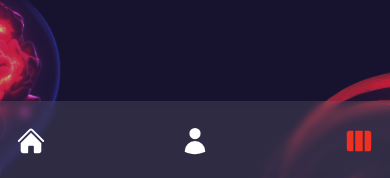
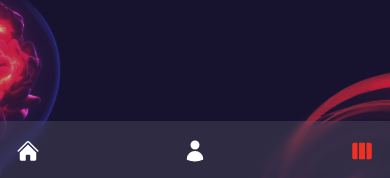
Before and after one commit to can-ates/me-v2, a Next.js app: page /projects in a window 390 px wide. Shown: the part 663-841 px from the top of the page. Built offline with nearby package versions, Linux system fonts and the light colour scheme.

Commit message:
nav style update

```diff
--- a/src/app/components/Nav.tsx
+++ b/src/app/components/Nav.tsx
@@ -17,7 +17,7 @@ const Nav = () => {
   return (
     <nav className="fixed bottom-0 top-0 z-50 mt-auto flex h-max w-full flex-col items-center gap-y-4 xl:right-[2%] xl:h-screen xl:w-16 xl:max-w-md xl:justify-center">
       {/* inner */}
-      <div className="flex h-[80px] w-full items-center justify-between gap-y-10 bg-white/10 px-4 py-8 text-3xl backdrop-blur-sm md:px-40 xl:h-max xl:flex-col xl:justify-center xl:rounded-full xl:px-0 xl:text-xl">
+      <div className="flex h-[60px] w-full items-center justify-between gap-y-10 bg-white/10 px-4 py-4 text-2xl backdrop-blur-sm md:h-[80px] md:px-40 md:py-8 md:text-3xl xl:h-max xl:flex-col xl:justify-center xl:rounded-full xl:px-0 xl:text-xl">
         {navData.map((link) => {
           return (
             <Link
```
